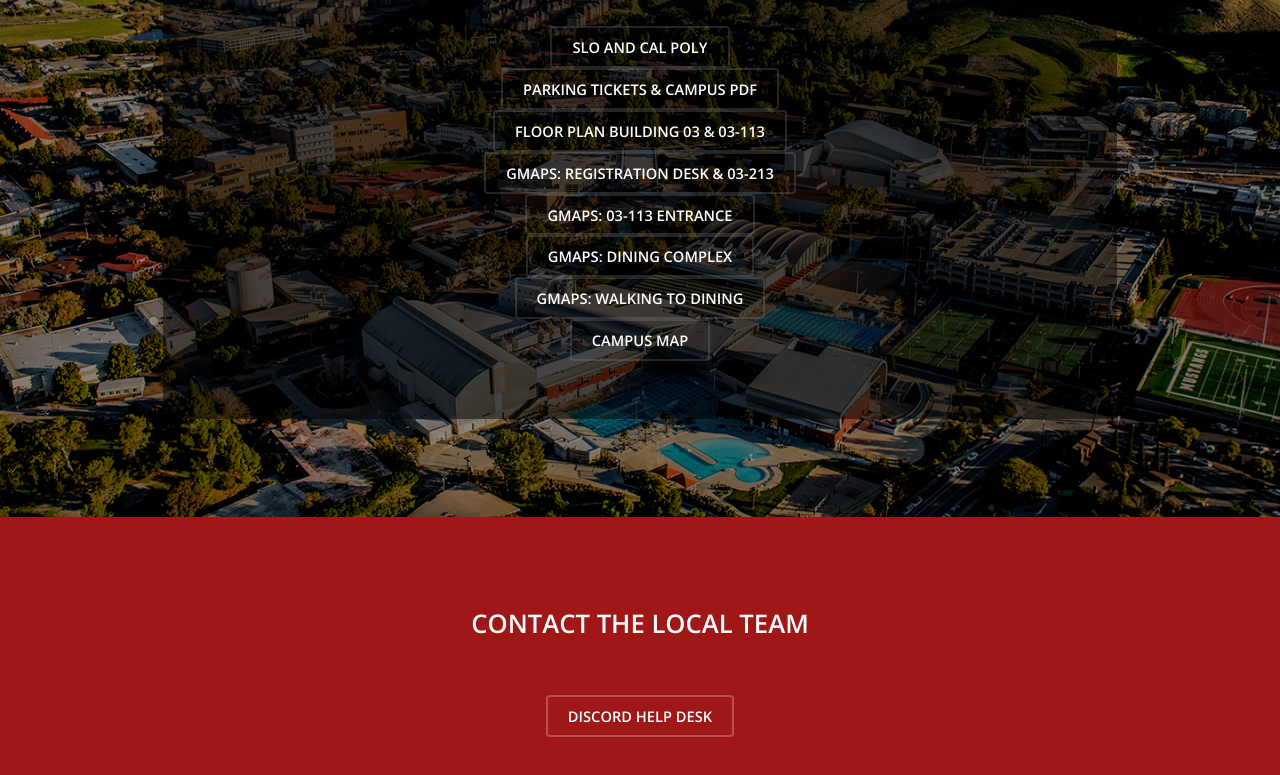
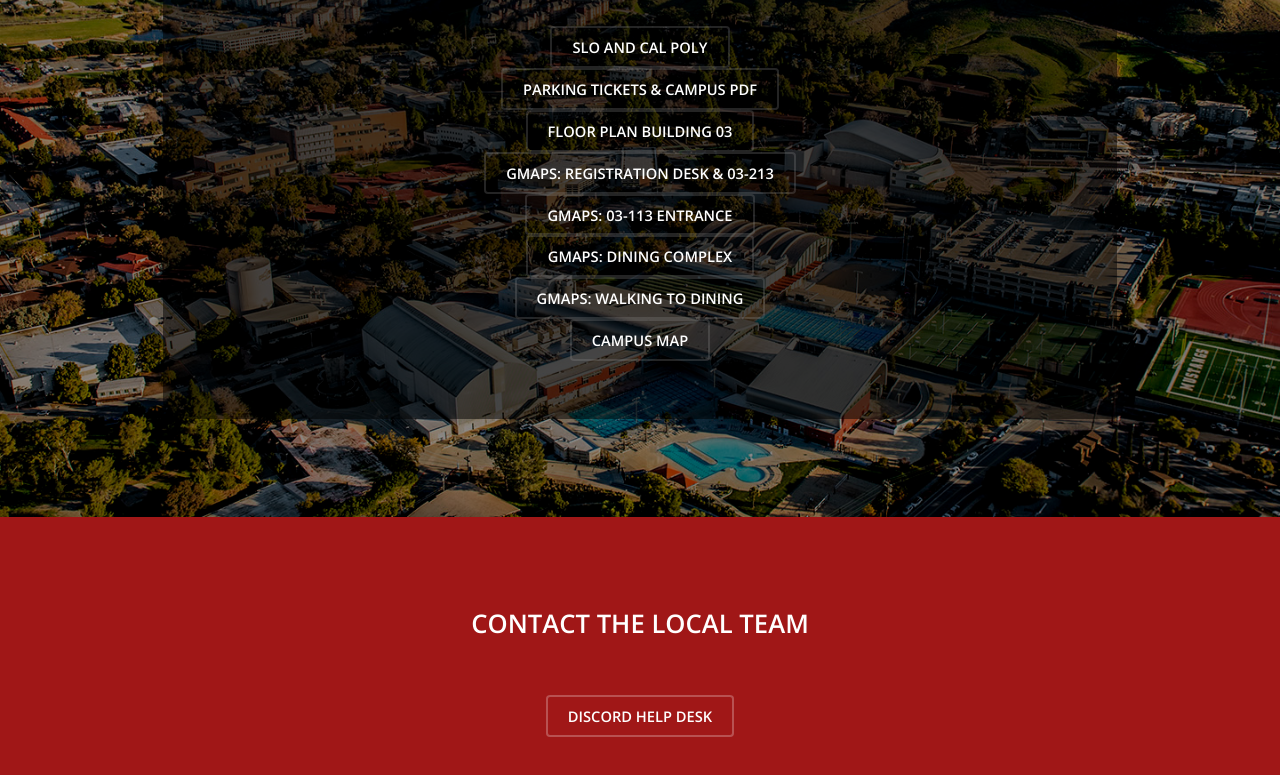
Before and after one commit to rickogobo/rickogobo.github.io, a plain HTML site: page maps_n_parking.html in a window 1280 px wide. Shown: the part 1083-1858 px from the top of the page. Drawn offline with nearby package versions, Linux system fonts and the light colour scheme.

Commit message:
Add files via upload

```diff
--- a/maps_n_parking.html
+++ b/maps_n_parking.html
@@ -81,7 +81,7 @@
                 <footer>
                     <a href="images/schematicmap.jpg" class="button alt">SLO and Cal Poly</a><br>
                     <a href="images/ILRN Event Parking Map.pdf" class="button alt">Parking Tickets & Campus PDF</a><br>
-                    <a href="images/floorilrn.jpg" class="button alt">Floor Plan building 03 & 03-113</a><br>
+                    <a href="images/floorilrn.jpg" class="button alt">Floor Plan building 03</a><br>
                     <a href="https://goo.gl/maps/E53o6V6et5NKwmd59" class="button alt">GMaps: Registration Desk & 03-213</a><br>
                     <a href="https://goo.gl/maps/5NLC2aYWafWQ29mbA" class="button alt">GMaps: 03-113 entrance</a><br>
                     <a href="https://goo.gl/maps/MjEq9ysw3hAWdjSw8" class="button alt">GMaps: dining complex</a><br>
```
